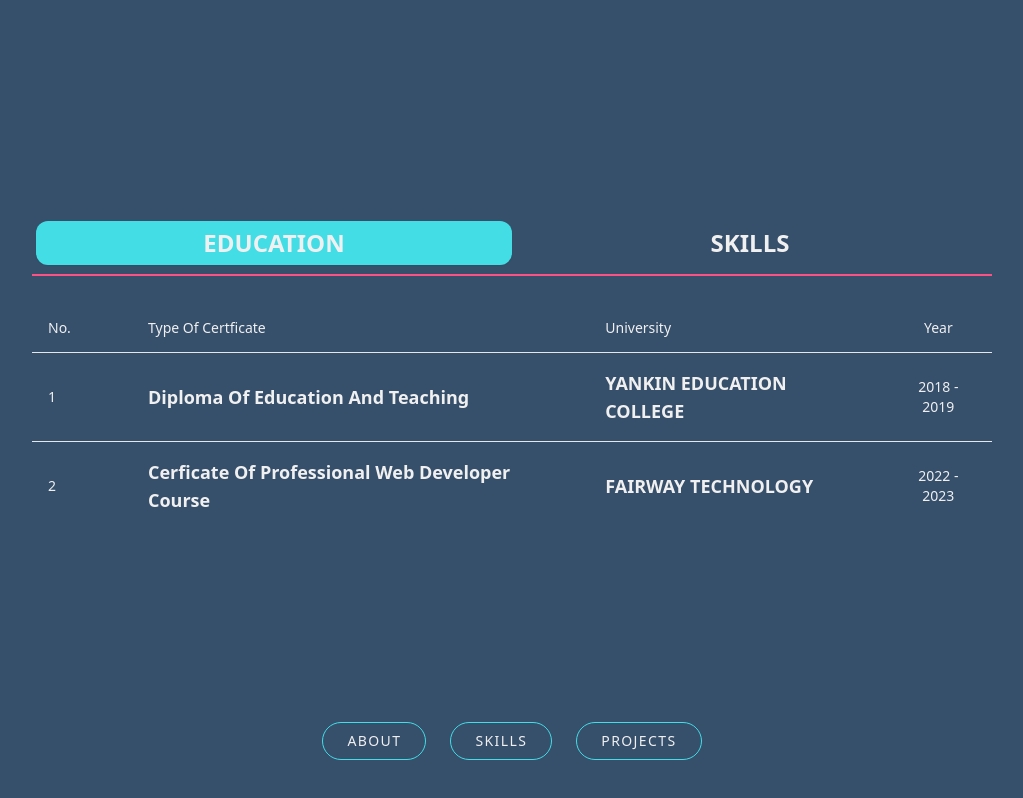
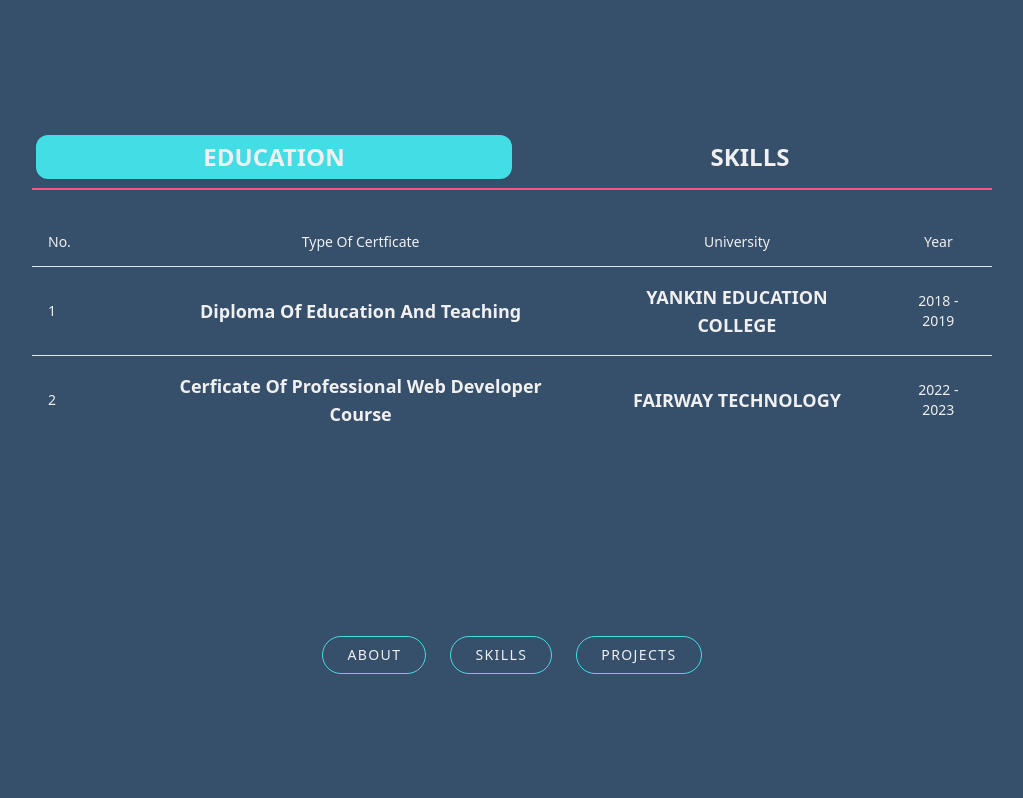
Before and after one commit to KyawZaw-112/portfolio-with-nextJs, a Next.js app: page /skills in a window 1280 px wide. Shown: the whole page, without its empty margins (128-1151 px from the left). Built offline with nearby package versions, Linux system fonts and the light colour scheme.

Commit message:
fix: education table

```diff
--- a/app/page.tsx
+++ b/app/page.tsx
@@ -10,7 +10,6 @@ const Home: NextPage = () => {
 			<section id="profile" className="snap-center">
 				<Profile />
 			</section>
-
 		</div>
 	);
 };
--- a/app/skills/education/page.tsx
+++ b/app/skills/education/page.tsx
@@ -19,8 +19,8 @@ const EducationPage = (props: Props) => {
 			<TableHeader>
 				<TableRow>
 					<TableHead className="w-[100px]">No.</TableHead>
-					<TableHead>Type Of Certficate</TableHead>
-					<TableHead className="text-left">University</TableHead>
+					<TableHead className="text-center">Type Of Certficate</TableHead>
+					<TableHead className="text-center">University</TableHead>
 					<TableHead className="text-center">Year</TableHead>
 				</TableRow>
 			</TableHeader>
@@ -31,8 +31,8 @@ const EducationPage = (props: Props) => {
 							<TableCell className="font-medium">
 								{skill.id}
 							</TableCell>
-							<TableCell className=" capitalize text-lg font-bold">{skill.description}</TableCell>
-							<TableCell className="text-left uppercase text-lg font-bold">
+							<TableCell className=" capitalize text-lg font-bold text-center">{skill.description}</TableCell>
+							<TableCell className="text-center uppercase text-lg font-bold">
 								{skill.from}
 							</TableCell>
 							<TableCell className="text-center">{skill.timeOne}</TableCell>
--- a/app/skills/page.tsx
+++ b/app/skills/page.tsx
@@ -3,11 +3,17 @@ import skillData from "./education/api";
 import EducationPage from "./education/page";
 import SkillPage from "./my-skill/page";
 import NavigatorButtonGroup from "@/components/navigatorButtonGroup";
-type Props = {};
+type Props = {
+	id: number,
+	description : string,
+	from : string,
+	timeOne : string
+};
 const skills = (props : Props) => {
+
 	return (
-		<div className=" w-screen h-screen overflow-hidden flex justify-center align-middle items-center flex-col bg-[#364f6b] py-10">
-			<Tabs defaultValue="education" className="w-3/4 flex justify-center flex-col flex-1">
+		<div className=" w-screen h-screen overflow-hidden flex flex-col justify-around  items-center bg-[#364f6b] py-10">
+			<Tabs defaultValue="education" className="w-3/4 flex flex-col">
 				<TabsList className=" flex justify-around w-full border-b-2 border-[#fc5185] py-3 h-16">
 					<TabsTrigger value="education" className=" uppercase font-bold text-2xl text-[#f0f0f0]">education</TabsTrigger>
 					<TabsTrigger value="skill" className=" uppercase font-bold text-2xl text-[#f0f0f0]">skills</TabsTrigger>
--- a/components/BackGroundProfile.tsx
+++ b/components/BackGroundProfile.tsx
@@ -10,16 +10,13 @@ const BackGroundProfile = (props: Props) => {
 			animate={{
 				scale: [1, 2, 2, 3, 1],
 				opacity: [0.1, 0.2, 0.4, 0.8, 0.1, 1.0],
-				borderRadius: ["20%","20%","50%","80%","20%"]
+				borderRadius: ["20%", "20%", "50%", "80%", "20%"],
 			}}
 			transition={{ duration: 2.5 }}
 			className="relative flex justify-center items-center z-0"
 		>
 			<div className=" absolute border border-[#43dde6] rounded-full h-[200px] w-[200px] mt-60 animate-ping" />
-			{/* <div className=" absolute border border-[#43dde6] rounded-full h-[300px] w-[300px] mt-52 " /> */}
-			{/* <div className=" absolute border border-[#43dde6] rounded-full h-[500px] w-[500px] mt-52 " /> */}
 			<div className=" rounded-full border border-[#fc5185] opacity-20 h-[550px] w-[550px] absolute mt-60  animate-pulse" />
-			{/* <div className=" absolute border border-[#43dde6] rounded-full h-[800px] w-[800px] mt-52 " /> */}
 		</motion.div>
 	);
 };
```
